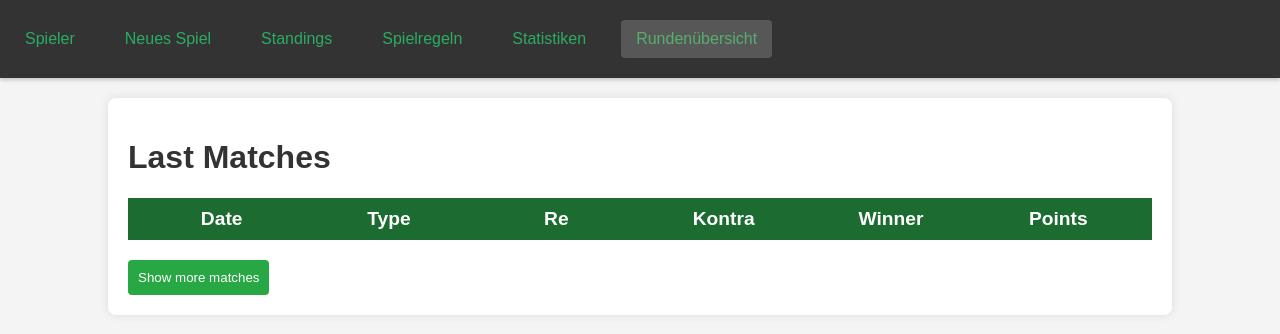
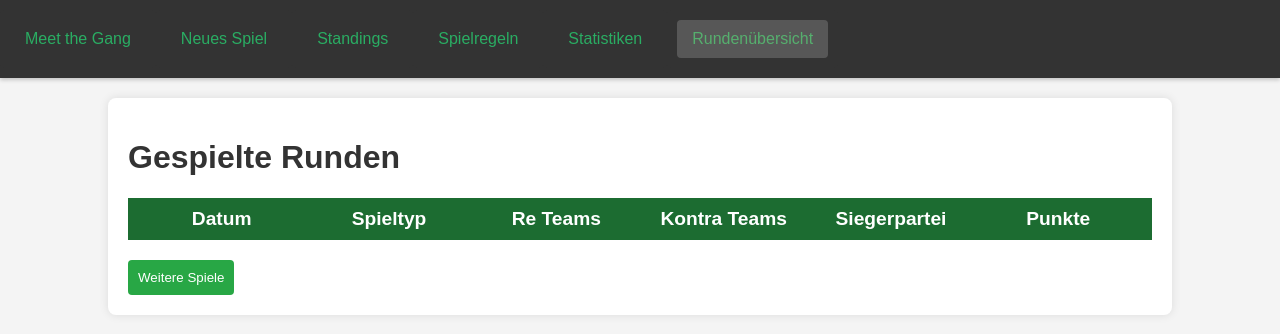
Before and after one commit to Pht27/kodo, a Flask app: page /match_history in a window 1280 px wide. Shown: the top 334 px of the page. Run offline with Flask 3, Linux system fonts and the light colour scheme; data that the repository does not hold is empty.

Commit message:
Sprache angepasst

```diff
--- a/static/js/statistics.js
+++ b/static/js/statistics.js
@@ -38,7 +38,7 @@ document.addEventListener('DOMContentLoaded', function () {
         });
 
         const layout = {
-            title: 'Spieler Punkte über Zeit',
+            title: 'Spieler*in Punkte über Zeit',
             xaxis: {
                 title: 'Datum',
             },
@@ -88,8 +88,8 @@ document.addEventListener('DOMContentLoaded', function () {
 
         const layout = {
             title: 'Team Winrates',
-            xaxis: { title: 'Spieler 1' },
-            yaxis: { title: 'Spieler 2' }
+            xaxis: { title: 'Spieler*in 1' },
+            yaxis: { title: 'Spieler*in 2' }
         };
 
         Plotly.newPlot('team-winrates-plot', heatmapData, layout);
--- a/templates/base.html
+++ b/templates/base.html
@@ -13,7 +13,8 @@
     <nav class="navbar">
         <button class="navbar-toggle" id="navbar-toggle">&#9776;</button>
         <ul class="navbar-menu" id="navbar-menu">
-            <li><a href="{{ url_for('players') }}" class="{{ 'active' if request.endpoint == 'players' }}">Spieler</a>
+            <li><a href="{{ url_for('players') }}" class="{{ 'active' if request.endpoint == 'players' }}">Meet the
+                    Gang</a>
             </li>
             <li><a href="{{ url_for('new_game') }}" class="{{ 'active' if request.endpoint == 'new_game' }}">Neues
                     Spiel</a></li>
--- a/templates/inactive_players.html
+++ b/templates/inactive_players.html
@@ -8,7 +8,7 @@
 
 {% block content %}
 <div class="container">
-    <h1>Spieler</h1>
+    <h1>Inaktive</h1>
     <ul id="player-list">
         <!-- Spieler werden hier durch JS hinzugefügt -->
     </ul>
--- a/templates/match_history.html
+++ b/templates/match_history.html
@@ -7,16 +7,16 @@
 {% endblock %}
 
 {% block content %}
-<h1>Last Matches</h1>
+<h1>Gespielte Runden</h1>
 
 <!-- Container for Match Info Headers -->
 <div class="match-info-header">
-    <div class="match-column-header">Date</div>
-    <div class="match-column-header">Type</div>
-    <div class="match-column-header">Re</div>
-    <div class="match-column-header">Kontra</div>
-    <div class="match-column-header">Winner</div>
-    <div class="match-column-header">Points</div>
+    <div class="match-column-header">Datum</div>
+    <div class="match-column-header">Spieltyp</div>
+    <div class="match-column-header">Re Teams</div>
+    <div class="match-column-header">Kontra Teams</div>
+    <div class="match-column-header">Siegerpartei</div>
+    <div class="match-column-header">Punkte</div>
 </div>
 
 <!-- Match Container -->
@@ -26,7 +26,7 @@
 
 <!-- Pagination -->
 <div id="pagination">
-    <button id="loadMoreBtn">Show more matches</button>
+    <button id="loadMoreBtn">Weitere Spiele</button>
 </div>
 
 {% endblock %}
```
Also changed, not shown: templates/new_game.html (+6 -6 lines), templates/players.html (+4 -4 lines).
